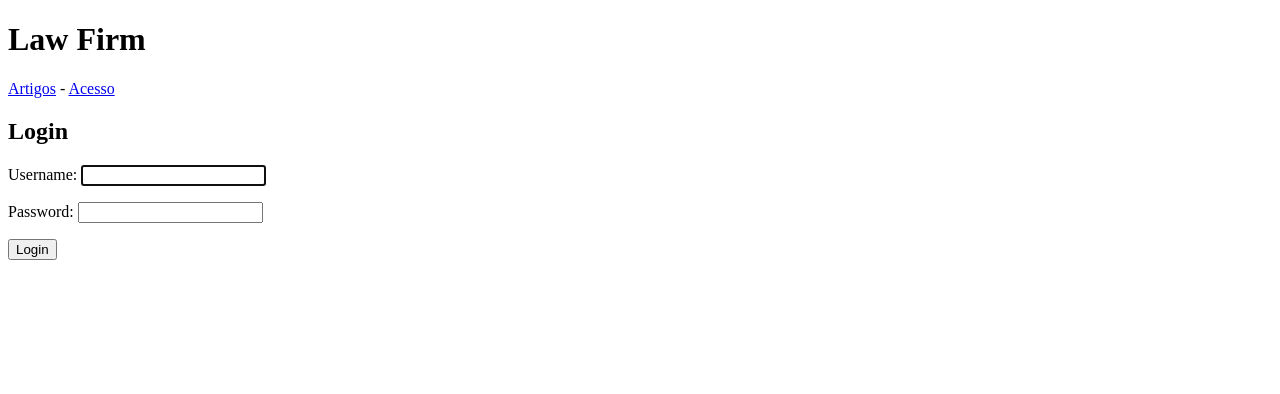
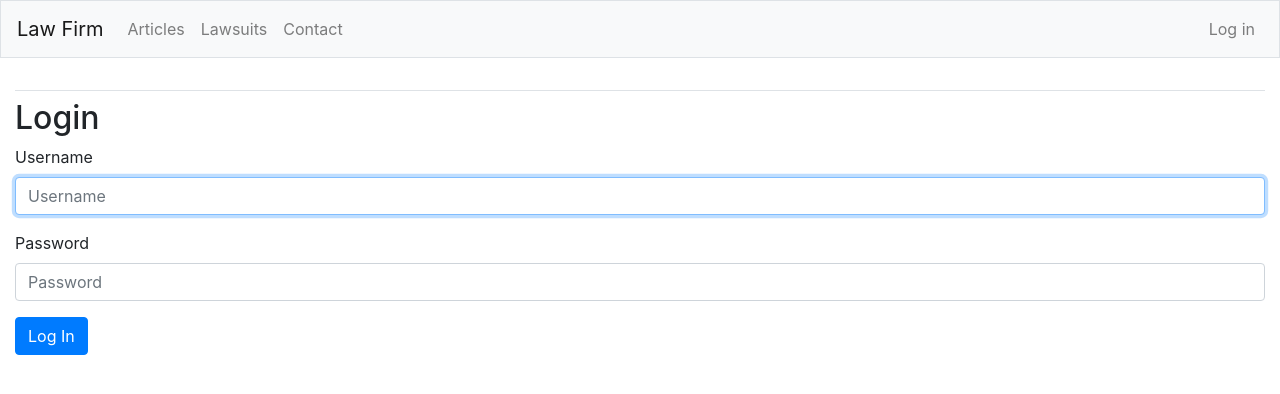
Before and after one commit to lucasfsf/law_firm, a Django app: page /users/login/ in a window 1280 px wide. Shown: the top 394 px of the page. Run offline with Django 4.2, Linux system fonts and the light colour scheme; some libraries are stand-ins or nearby versions.

Commit message:
Added bootstrap4 to project and styled base.html and navigation bar

```diff
--- a/articles/templates/articles/base.html
+++ b/articles/templates/articles/base.html
@@ -1,14 +1,59 @@
+{% load bootstrap4 %}
+
 <!DOCTYPE html>
 <html lang="en">
 <head>
     <meta charset="UTF-8">
-    <meta name="viewport" content="width=device-width, initial-scale=1.0">
+    <meta name="viewport" content="width=device-width, initial-scale=1, shrink-to-fit=no">
     <title>Law Firm</title>
+
+    {% bootstrap_css %}
+    {% bootstrap_javascript jquery='full' %}
+
+    {% bootstrap_messages %}
 </head>
 <body>
-    <h1>Law Firm</h1>
-    <a href="{% url 'articles:articles' %}">Artigos</a> - <a href="{% url 'users:dashboard' %}">Acesso</a>
-    {% block content %}
-    {% endblock content %}
+
+    <nav class="navbar navbar-expand-md navbar-light bg-light mb-4 border">
+
+        <a class="navbar-brand" href="{% url 'articles:index' %}">Law Firm</a>
+
+        <button class="navbar-toggler" type="button" data-toggle="collapse"
+            data-target="#navbarCollapse" aria-controls="navbarCollapse"
+            aria-expanded="false" aria-label="Toggle navigation">
+            <span class="navbar-toggler-icon"></span></button>
+        <div class="collapse navbar-collapse" id="navbarCollapse">
+            <ul class="navbar-nav mr-auto">
+                <li class="nav-item">
+                    <a class="nav-link" href="{% url 'articles:articles' %}">Articles</a></li>
+                <li class="nav-item">
+                    <a class="nav-link" href="{% url 'users:dashboard' %}">Lawsuits</a></li>
+                <li class="nav-item">
+                    <a class="nav-link" href="{% url 'articles:index' %}">Contact</a></li>
+            </ul>
+            <ul class="navbar-nav ml-auto">
+                {% if user.is_authenticated %}
+                    <li class="nav-item">
+                        <a class="nav-link" href="{% url 'users:logout' %}">Log out</a></li>
+                {% else %}
+                    <li class="nav-item">
+                        <a class="nav-link" href="{% url 'users:login' %}">Log in</a></li>
+                {% endif %}
+
+            </ul>
+        </div>
+
+    </nav>
+    <main role="main" class="container-fluid">
+        <div class="pb-2 mb-2 border-bottom">
+            {% block page_header %}{% endblock page_header %}
+        </div>
+        <div>
+            {% block content %}
+            {% endblock content %}
+        </div>
+
+    </main>
+
 </body>
 </html>
--- a/law_firm/settings.py
+++ b/law_firm/settings.py
@@ -35,6 +35,9 @@ INSTALLED_APPS = [
     'articles',
     'processes',
     'users',
+
+    # Other apps
+    "bootstrap4",
 
     # Django apps
     'django.contrib.admin',
--- a/users/templates/registration/login.html
+++ b/users/templates/registration/login.html
@@ -1,12 +1,15 @@
 {% extends 'articles/base.html' %}
+{% load bootstrap4 %}
 
 {% block content%}
 <h2>Login</h2>
 
-<form method="post">
+<form method="post" class="form">
     {% csrf_token %}
-    {{ form.as_p }}
-    <input type="submit" value="Login">
+    {% bootstrap_form form %}
+    {% buttons %}
+        <button type="submit" class="btn btn-primary">Log In</button>
+    {% endbuttons %}
 </form>
 
 {% endblock content%}
--- a/users/templates/users/dashboard.html
+++ b/users/templates/users/dashboard.html
@@ -4,7 +4,6 @@
 {% if user.is_authenticated %}
     <p>Hello {{ user.username }}</p>
     <a href="{% url 'users:password_change' %}">Change password</a>
-    <a href="{% url 'users:logout' %}">Log Out</a>
     <p></p>
 {% else %}
     <p>Hello Guest! Please login to check your processes.</p>
```
